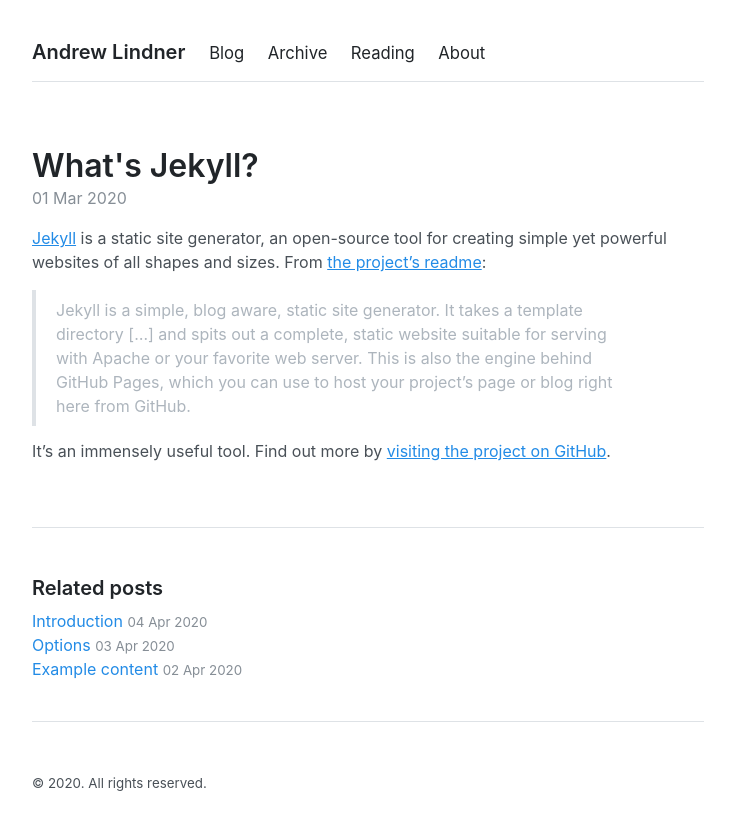
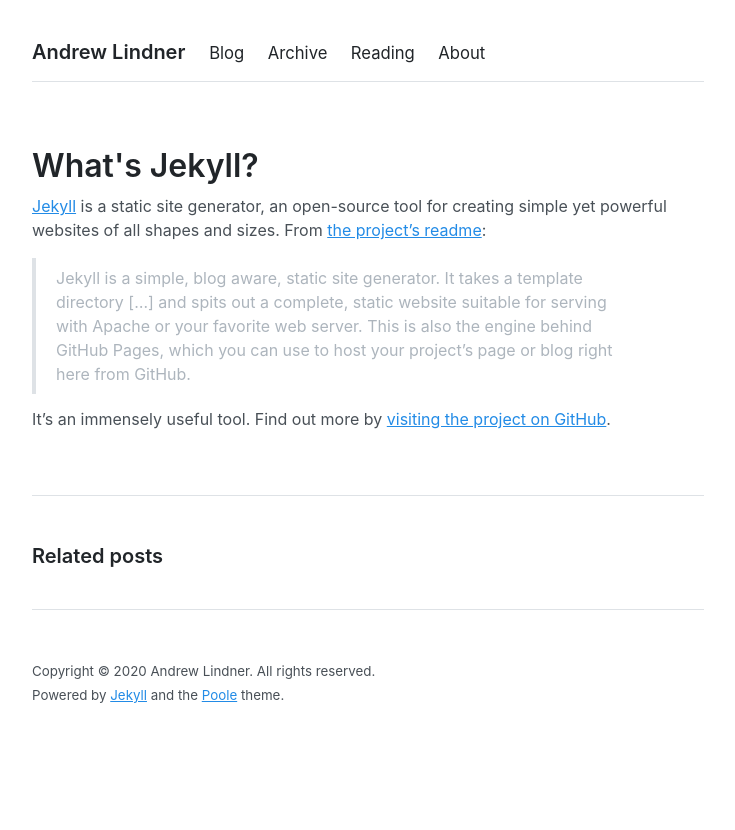
Before and after one commit to rendnil/rendnil.github.io, a Jekyll site: the page built from deprecated/2020-03-01-whats-jekyll.md, in a window 1280 px wide. Shown: the top 830 px of the page, without its empty margins (272-1007 px from the left). Built offline with Jekyll 4.4.1, drawn with Linux system fonts in a browser that asks for light colours.

Commit message:
add copyright

```diff
--- a/_config.yml
+++ b/_config.yml
@@ -1,7 +1,7 @@
 # Setup
 title: Andrew Lindner
 tagline:
-url: https://getpoole.com
+url: http://localhost:4000/
 paginate: 1
 baseurl: ""
 permalink: pretty
@@ -34,7 +34,7 @@
 # Specify the author for blog posts
 author:
   name: Andrew
-  url: https://twitter.com/mdo
+  url: ''
   email: andrew@gmail.com
 
 # Custom vars
--- a/_layouts/default.html
+++ b/_layouts/default.html
@@ -21,7 +21,13 @@
 
       <footer class="footer">
         <small>
-          &copy; <time datetime="{{ site.time | date_to_xmlschema }}">{{ site.time | date: '%Y' }}</time>. All rights reserved.
+          Copyright &copy; <time datetime="{{ site.time | date_to_xmlschema }}">{{ site.time | date: '%Y' }}</time>
+          Andrew Lindner. All rights reserved.
+        </small>
+      </br>
+        <small>
+          Powered by <a href="https://jekyllrb.com/">Jekyll</a>
+          and the <a href="https://getpoole.com/">Poole</a> theme.
         </small>
       </footer>
     </div>
```
Also changed, not shown: deprecated/2020-03-01-whats-jekyll.md (renamed from _posts/2020-03-01-whats-jekyll.md), deprecated/2020-04-02-example-content.md (renamed from _posts/2020-04-02-example-content.md), deprecated/2020-04-03-options.md (renamed from _posts/2020-04-03-options.md), deprecated/2020-04-04-introduction.md (renamed from _posts/2020-04-04-introduction.md).
